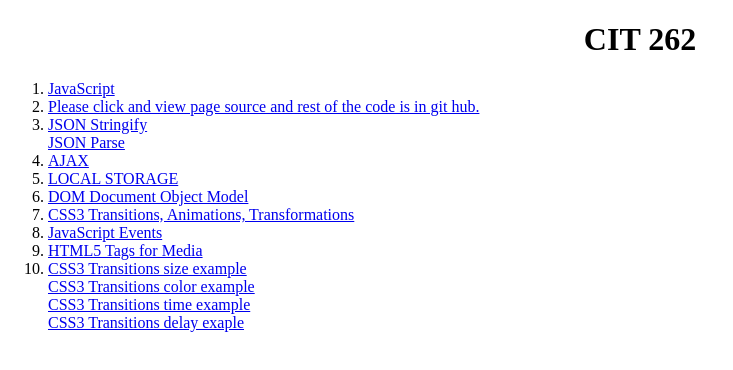
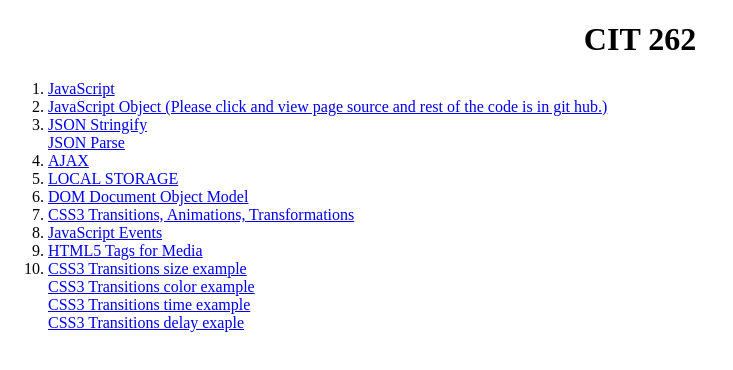
Before and after one commit to Kumar-Roopak/Kumar-Roopak.github.io, a plain HTML site: page index.html in a window 1280 px wide. Shown: the whole page, without its empty margins (0-733 px from the left). Drawn offline with Linux system fonts and the light colour scheme.

Commit message:
added reference

```diff
--- a/index.html
+++ b/index.html
@@ -7,7 +7,7 @@
 <center><h1>CIT 262</h1></center>
    <ol>
        <Li> <a href="JavaScript/Home.html"> JavaScript </a></Li>
-       <Li> <a href="JavaScript_Objects/index.html"> Please click and view page source and rest of the code is in git hub. </a></Li>
+       <Li> <a href="JavaScript_Objects/index.html">JavaScript Object (Please click and view page source and rest of the code is in git hub.) </a></Li>
        <Li> <a href="JSON/json(Stringify).html"> JSON Stringify </a></Li>
        <a href="JSON/json_parse().html"> JSON Parse </a>
        <li><a href="AJAX/ajax.html"> AJAX </a></li>
```
Also changed, not shown: 2 other files.
